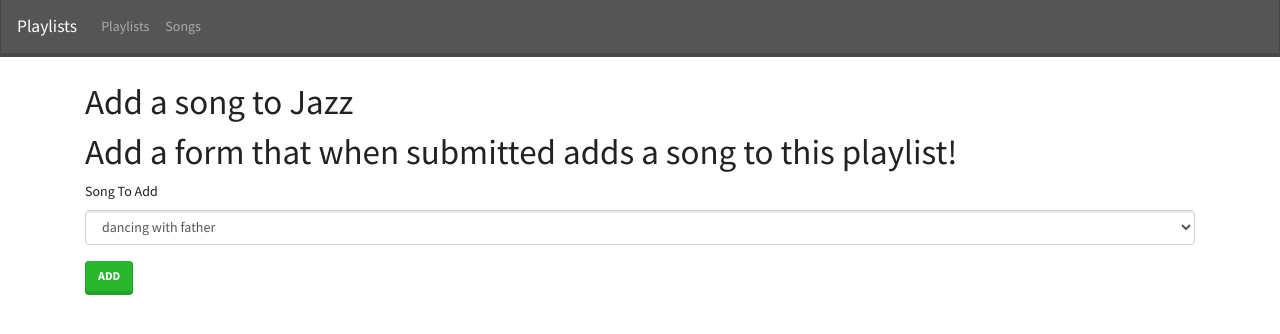
After one commit to corjim/flask-database-project, a Flask app: page /playlists/1/add-song in a window 1280 px wide. The commit adds this page. Shown: the top 334 px of the page. Run offline with Flask 3, Linux system fonts and the light colour scheme; some libraries are stand-ins or nearby versions.

Commit message:
finalized all codes

```diff
--- a/app.py
+++ b/app.py
@@ -93,13 +93,13 @@
 def show_playlist(playlist_id):
     """Show detail on specific playlist."""
 
-    playlists = Playlist.query.get_or_404(playlist_id)
+    playlist = Playlist.query.get_or_404(playlist_id)
 
-    # if not playlists:
-    #     return flash (f' Playlist not found')
+    if not playlist:
+        return flash (f' Playlist not found')
 
 
-    return render_template("playlist.html",playlists=playlists)
+    return render_template("playlist.html",playlist=playlist)
 
 @app.route("/playlists/add", methods=["GET", "POST"])
 def add_playlist():
@@ -109,8 +109,20 @@
     - if valid: add playlist to SQLA and redirect to list-of-playlists
     """
 
-    # ADD THE NECESSARY CODE HERE FOR THIS ROUTE TO WORK
+    form = PlaylistForm()
 
+    if form.validate_on_submit():
+        name = form.name.data
+        description = form.description.data
+
+        playlist = Playlist(name=name, description=description)
+
+        db.session.add(playlist)
+        db.session.commit()
+
+        return redirect('/playlists')
+    else:
+        return render_template('/new_playlist.html', form=form)
 
 ##############################################################################
 # Song routes
@@ -121,6 +133,7 @@
     """Show list of songs."""
 
     songs = Song.query.all()
+
     return render_template("songs.html", songs=songs)
 
 
@@ -130,6 +143,14 @@
 
     # ADD THE NECESSARY CODE HERE FOR THIS ROUTE TO WORK
 
+    song = Song.query.get(song_id)
+
+    if not song:
+
+        return flash(f'Song not found')
+
+    return render_template('song.html', song=song)
+
 
 @app.route("/songs/add", methods=["GET", "POST"])
 def add_song():
@@ -138,6 +159,21 @@
     - if form not filled out or invalid: show form
     - if valid: add playlist to SQLA and redirect to list-of-songs
     """
+
+    form = SongForm()
+
+    if form.validate_on_submit():
+        title = form.title.data
+        artist = form.artist.data
+
+        song = Song(title=title, artist=artist)
+
+        db.session.add(song)
+        db.session.commit()
+
+        return redirect('/songs')
+    else:
+        return render_template('new_song.html', form=form)
 
     # ADD THE NECESSARY CODE HERE FOR THIS ROUTE TO WORK
 
@@ -155,12 +191,25 @@
 
     # Restrict form to songs not already on this playlist
 
-    curr_on_playlist = ...
-    form.song.choices = ...
+    # curr_on_playlist = [s.id for s in playlist.songs]
+    # form.song.choices = (db.session.query(Song.id, Song.title)
+    #                      .filter(Song.id.notin_(curr_on_playlist)).all())
+
+    curr_on_playlist = [s.id for s in playlist.songs]
+    form.song.choices = [
+    (song.id, song.title) for song in db.session.query(Song.id, Song.title)
+    .filter(Song.id.notin_(curr_on_playlist))
+    .all()]
 
     if form.validate_on_submit():
 
-        # ADD THE NECESSARY CODE HERE FOR THIS ROUTE TO WORK
+        # song = Song.query.get(form.song.data)
+        # playlist.songs.append(song)
+
+        playlist_song = PlaylistSong(song_id=form.song.data, playlist_id=playlist_id)
+
+        db.session.add(playlist_song)
+        db.session.commit()
 
         return redirect(f"/playlists/{playlist_id}")
 
--- a/forms.py
+++ b/forms.py
@@ -8,8 +8,8 @@
 class PlaylistForm(FlaskForm):
     """Form for adding playlists."""
 
-    name = StringField('Playlist Name', validators=[InputRequired(message='Add name of playlist')])
-    description = StringField("Playlist Description", validators=[Optional()])
+    name = StringField('Play list Name', validators=[InputRequired(message='Add name of playlist')])
+    description = StringField("Play list Description", validators=[Optional()])
 
 
 
@@ -18,7 +18,7 @@
 
     title = StringField('Song Title', validators=[InputRequired(message='Add a song title')])
 
-    artise = StringField("Song Artise", validators=[InputRequired(message="Please an artise")])
+    artist = StringField("Song Artist", validators=[InputRequired(message="Please an artise")])
 
 
 # DO NOT MODIFY THIS FORM - EVERYTHING YOU NEED IS HERE
--- /dev/null
+++ b/templates/add_song_to_playlist.html
@@ -0,0 +1,29 @@
+{% extends 'base.html' %}
+
+{% block content %}
+
+<h1>Add a song to {{ playlist.name }}</h1>
+
+<h1>Add a form that when submitted adds a song to this playlist!</h1>
+
+<form method="POST">
+
+    {{ form.hidden_tag() }}
+
+    {% for field in form
+    if field.widget.input_type != 'hidden' %}
+    <p>
+        {{ field.label }}
+        {{ field (class_='form-control') }}
+
+        {% for error in field.errors %}
+        {{ error }}
+        {% endfor %}
+    </p>
+    {% endfor %}
+
+    <button class="btn btn-success" type="submit">Add</button>
+
+</form>
+
+{% endblock %}
```
Also changed, not shown: templates/new_playlist.html (added, +28 -0 lines), templates/new_song.html (added, +27 -0 lines), templates/playlist.html (+5 -4 lines), templates/song.html (added, +20 -0 lines), templates/songs.html (added, +16 -0 lines).
